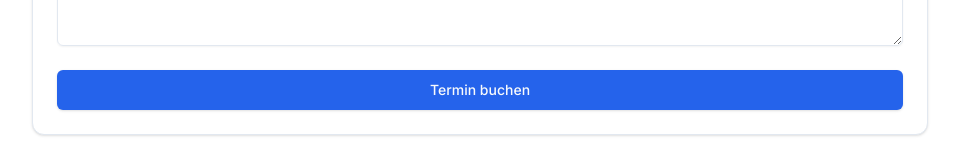
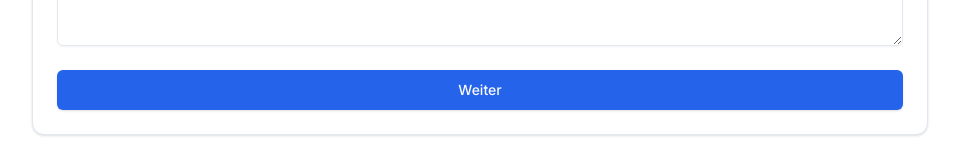
Before and after one commit to web-source-dev/sdfa, a Next.js app: page /book in a window 1280 px wide. Shown: the part 649-797 px from the top of the page, without its empty margins (160-1119 px from the left). Built offline with nearby package versions, Linux system fonts and the light colour scheme.

Commit message:
Update page.tsx

```diff
--- a/app/book/page.tsx
+++ b/app/book/page.tsx
@@ -11,7 +11,7 @@ import { CalendarIcon, Clock, Loader2 } from "lucide-react"
 import { cn } from "@/lib/utils"
 import { Popover, PopoverContent, PopoverTrigger } from "@/components/ui/popover"
 import axios from "axios"
-import SuccessPage from "./success"
+import SuccessPage, { Toast } from "./submit"
 
 interface FormData {
   date: string
@@ -20,29 +20,6 @@ interface FormData {
   email: string
   phone: string
   message: string
-}
-
-interface ToastProps {
-  message: string
-  type: "success" | "error" | "info"
-  onClose: () => void
-}
-
-function Toast({ message, type, onClose }: ToastProps) {
-  useEffect(() => {
-    const timer = setTimeout(() => {
-      onClose()
-    }, 3000)
-    return () => clearTimeout(timer)
-  }, [onClose])
-
-  return (
-    <div
-      className={`rounded-md text-center shadow-lg p-2 ${type === "success" ? "text-green-500" : type === "error" ? "text-red-500" : "text-blue-500"} `}
-    >
-      {message}
-    </div>
-  )
 }
 
 const timeSlots = [
@@ -60,6 +37,12 @@ const timeSlots = [
   "15:30",
 ]
 
+interface ToastProps {
+  message: string
+  type: "success" | "error" | "info"
+  onClose: () => void
+}
+
 export default function BookingPage() {
   const [date, setDate] = useState<Date | undefined>()
   const [time, setTime] = useState<string | undefined>()
@@ -68,9 +51,10 @@ export default function BookingPage() {
   const [phone, setPhone] = useState<string>("")
   const [message, setMessage] = useState<string>("")
   const [loading, setLoading] = useState<boolean>(false)
-  const [toast, setToast] = useState<{ message: string; type: "success" | "error" | "info" } | null>(null)
+  const [toast, setToast] = useState<ToastProps | null>(null)
   const [errors, setErrors] = useState<{ [key: string]: string }>({})
   const [formData, setFormData] = useState<FormData | null>(null)
+  const [step, setStep] = useState<number>(1)
 
   const validateEmail = (email: string) => {
     const re = /^[^\s@]+@[^\s@]+\.[^\s@]+$/
@@ -94,6 +78,44 @@ export default function BookingPage() {
     setErrors(newErrors)
   }
 
+  const handleNext = () => {
+    setLoading(true)
+    setTimeout(() => {
+      const newErrors: { [key: string]: string } = {}
+      if (!date) newErrors.date = "Bitte wählen Sie ein Datum"
+      if (!time) newErrors.time = "Bitte wählen Sie eine Uhrzeit"
+      if (!name) newErrors.name = "Bitte geben Sie Ihren Namen ein"
+      if (!email || !validateEmail(email)) newErrors.email = "Bitte geben Sie eine gültige E-Mail-Adresse ein"
+      if (!phone || !validatePhone(phone)) newErrors.phone = "Bitte geben Sie eine gültige Telefonnummer ein"
+      if (!message) newErrors.message = "Bitte geben Sie eine Nachricht ein"
+
+      if (Object.keys(newErrors).length > 0) {
+        setErrors(newErrors)
+        setLoading(false)
+        return
+      }
+      const formData: FormData = {
+        date: date ? format(date, "PPP") : "",
+        time: time || "",
+        name,
+        email,
+        phone,
+        message,
+      }
+      setFormData(formData)
+      setStep(2)
+      setLoading(false)
+    }, 1000)
+  }
+
+  const handleBack = () => {
+    setLoading(true)
+    setTimeout(() => {
+      setStep(1)
+      setLoading(false)
+    }, 1000)
+  }
+
   const handleSubmit = async () => {
     const newErrors: { [key: string]: string } = {}
     if (!date) newErrors.date = "Bitte wählen Sie ein Datum"
@@ -105,12 +127,12 @@ export default function BookingPage() {
 
     if (Object.keys(newErrors).length > 0) {
       setErrors(newErrors)
-      setToast({ message: "Bitte füllen Sie alle Felder korrekt aus", type: "error" })
+      setToast({ message: "Bitte füllen Sie alle Felder korrekt aus", type: "error", onClose: () => setToast(null) })
       return
     }
 
     setLoading(true)
-    setToast({ message: "Buchung wird verarbeitet...", type: "info" })
+    setToast({ message: "Buchung wird verarbeitet...", type: "info", onClose: () => setToast(null) })
 
     const formData: FormData = {
       date: date ? format(date, "PPP") : "",
@@ -129,7 +151,7 @@ export default function BookingPage() {
       if(response){
         console.log("response",response)
       setTimeout(() => {
-        setToast({ message: "Termin erfolgreich gebucht!", type: "success" })
+        setToast({ message: "Termin erfolgreich gebucht!", type: "success", onClose: () => setToast(null) })
         setLoading(false)
         setErrors({})
         setFormData(formData)
@@ -137,13 +159,13 @@ export default function BookingPage() {
       }
     } catch (error) {
       console.error("Error submitting form", error)
-      setToast({ message: "Fehler beim Buchen des Termins", type: "error" })
+      setToast({ message: "Fehler beim Buchen des Termins", type: "error", onClose: () => setToast(null) })
       setLoading(false)
     }
   }
 
-  if (formData) {
-    return <SuccessPage formData={formData} />
+  if (step === 2 && formData) {
+    return <SuccessPage formData={formData} onSubmit={handleSubmit} onBack={handleBack} toast={toast} />
   }
 
   return (
@@ -236,8 +258,8 @@ export default function BookingPage() {
                 {errors.message && <p className="text-red-500 text-sm mt-1">{errors.message}</p>}
               </div>
             </div>
-            <Button size="lg" className="w-full" onClick={handleSubmit} disabled={loading}>
-              {loading ? <Loader2 className="mr-2 h-4 w-4 animate-spin" /> : "Termin buchen"}
+            <Button size="lg" className="w-full" onClick={handleNext} disabled={loading}>
+              {loading ? <Loader2 className="mr-2 h-4 w-4 animate-spin" /> : "Weiter"}
             </Button>
             {toast && <Toast message={toast.message} type={toast.type} onClose={() => setToast(null)} />}
           </CardContent>
```
